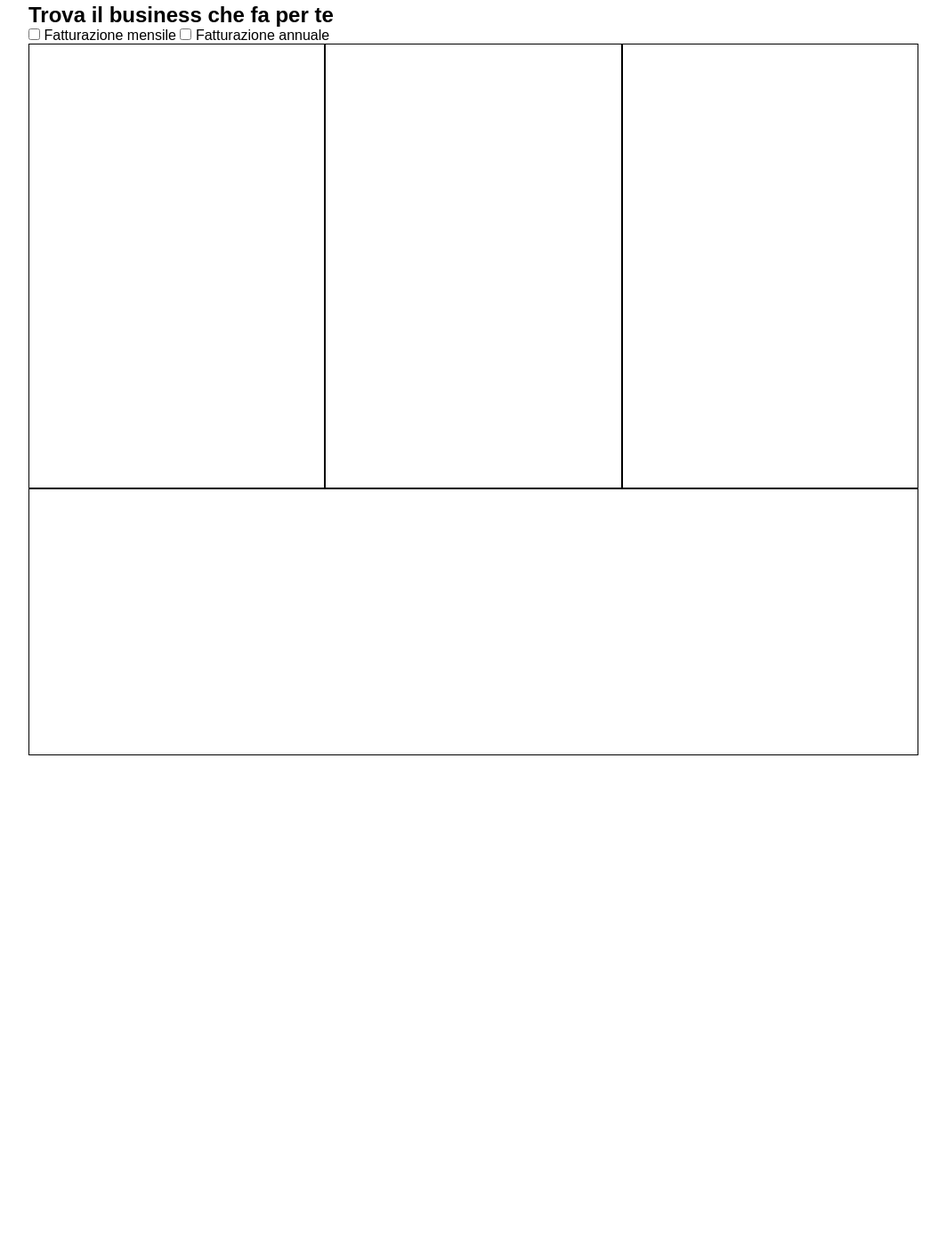
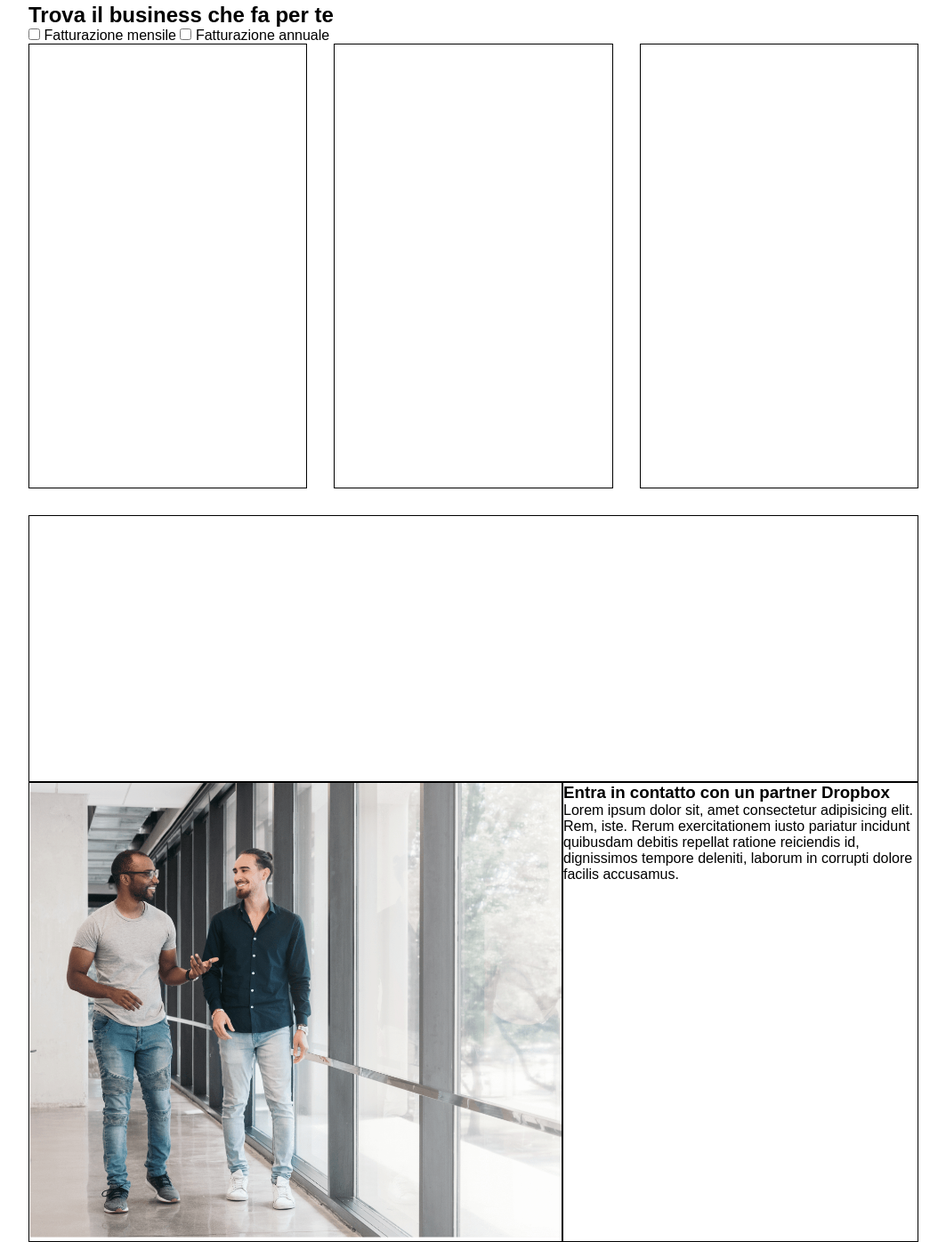
Before and after one commit to gianluigiricciolio/htmlcss-dropbox, a plain HTML site: page index.html in a window 1280 px wide. Shown: the part 697-2093 px from the top of the page at 89% size, without its empty margins (108-1171 px from the left). Before the commit the page ends 1546 px from the top, so only its background shows below. Drawn offline with Linux system fonts and the light colour scheme.

Commit message:
[UPD] added sections to index.html

```diff
--- a/css/style.css
+++ b/css/style.css
@@ -11,6 +11,11 @@ body{
 h1{
     font-size: 5em;
     font-weight: bolder;
+}
+
+img{
+    height: auto;
+    max-width: 100%;
 }
 
 
@@ -40,6 +45,10 @@ h1{
     padding-top:150px;
 }
 
+.gap-30{
+    gap:30px;
+}
+
 /* FINE CLASSI UTILITY */
 
 /* CLASSI LAYOUT */
@@ -57,7 +66,6 @@ h1{
     max-width: 1200px;
     margin:0 auto;
     background-color: yellow;
-    border: 1px solid black;
 }
 
 .row{
@@ -70,7 +78,7 @@ h1{
 }
 
 .c-33{
-    width: calc(100%/3);
+    width: calc(100%/3 - 20px);
 }
 
 .c-50{
@@ -104,10 +112,8 @@ header .row{
     height:50px;
 }
 
-.jumbo-img{
-    height: auto;
-    max-width: 100%;
-}
+
+
 
 
 /* FINE STYLE SECTION */
--- a/index.html
+++ b/index.html
@@ -72,7 +72,7 @@
                 <span>Fatturazione annuale</span>
             </div>
 
-            <div class="row">
+            <div class="row gap-30">
                 <div class="col c-33 height-500">
 
                 </div>
@@ -93,6 +93,20 @@
         </div>
 
         <!-- PARTNER -->
+
+        <div class="container">
+            <div class="row">
+                <div class="col c-60">
+                    <img src="./img/partner.png" alt="">
+                </div>
+                <div class="col c-40">
+                    <div class="content">
+                        <h3>Entra in contatto con un partner Dropbox</h3>
+                        <p>Lorem ipsum dolor sit, amet consectetur adipisicing elit. Rem, iste. Rerum exercitationem iusto pariatur incidunt quibusdam debitis repellat ratione reiciendis id, dignissimos tempore deleniti, laborum in corrupti dolore facilis accusamus.</p>
+                    </div>
+                </div>
+            </div>
+        </div>
 
         <!-- DROP OPERATIONS -->
 
```
